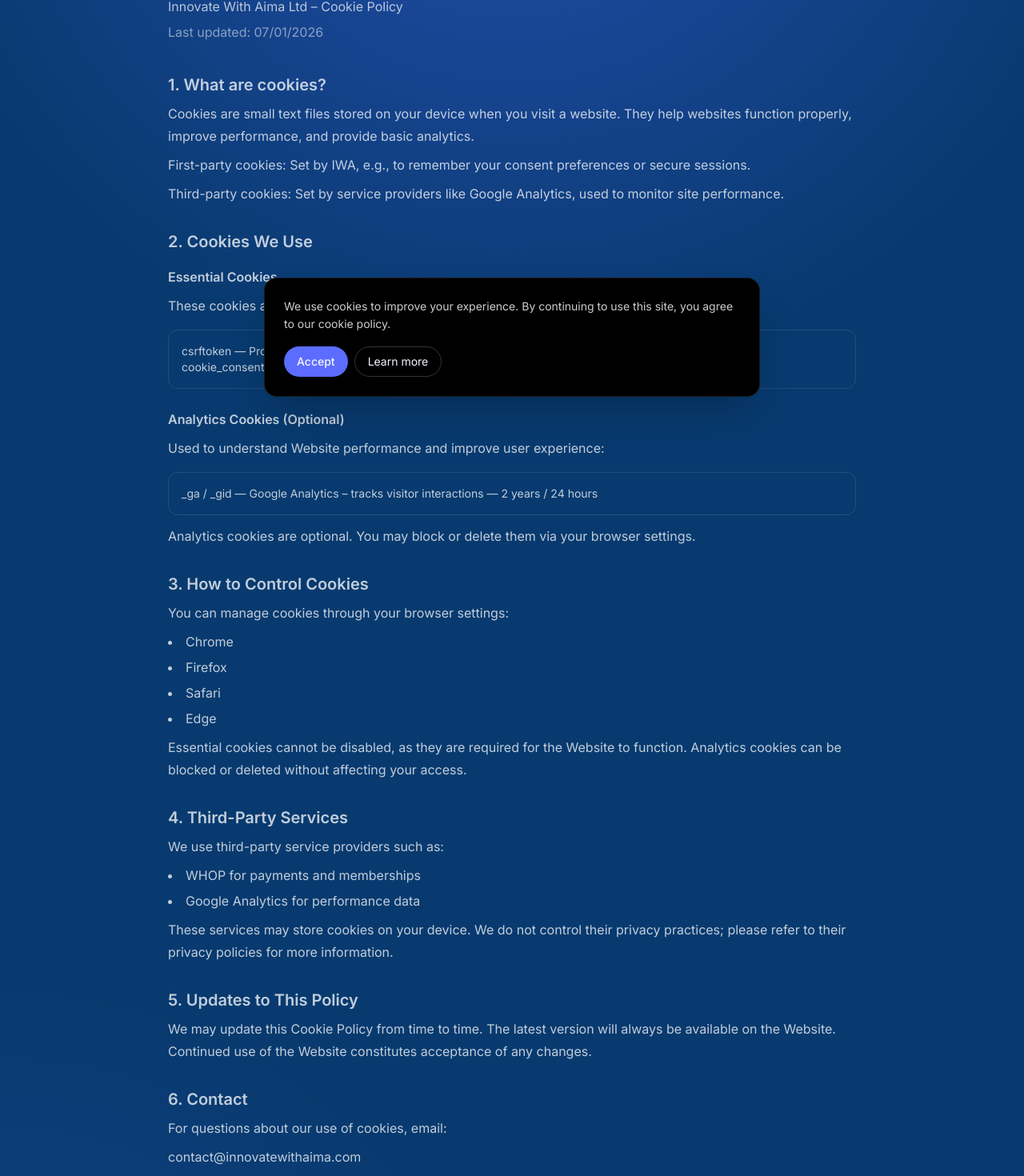
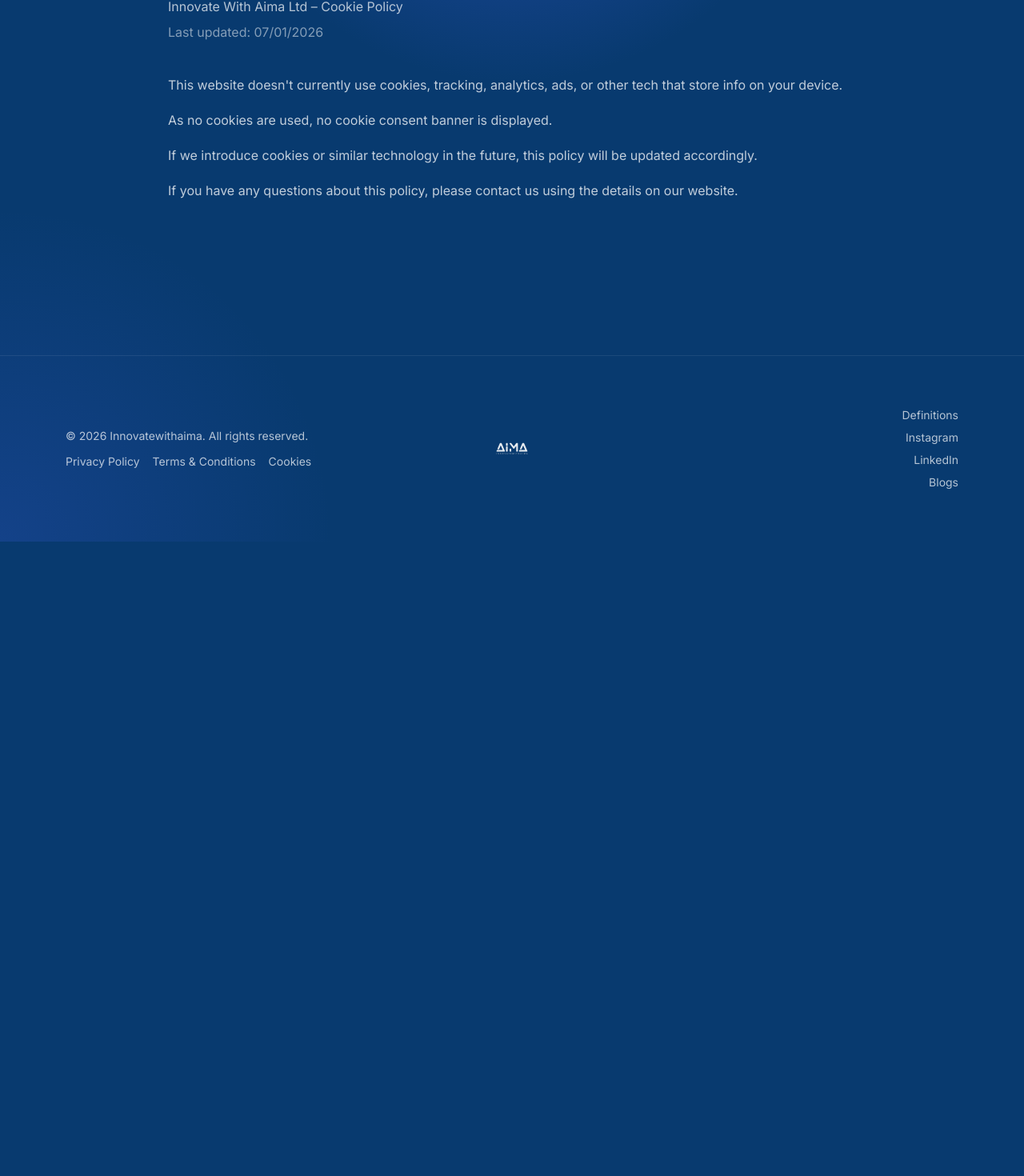
Before and after one commit to 1nn4a/iwa, a React (Vite) app: page /cookies in a window 1280 px wide. Shown: the part 292-1762 px from the top of the page at 80% size. After the commit the page ends 969 px from the top, so only its background shows below. Built offline with nearby package versions, Linux system fonts and the light colour scheme.

Commit message:
cookies stripped

```diff
--- a/src/App.tsx
+++ b/src/App.tsx
@@ -10,7 +10,6 @@ import PrivacyPage from './pages/PrivacyPage'
 import CookiesPage from './pages/CookiesPage'
 import BlogsPage from './pages/BlogsPage'
 import BlogPage from './pages/BlogPage'
-import CookieBanner from './components/CookieBanner'
 import ScrollToTop from './components/ScrollToTop'
 import ScrollToTopButton from './components/ScrollToTopButton'
 import NotFound from './pages/NotFound'
@@ -54,8 +53,7 @@ export default function App() {
               </Routes>
             </main>
           </div>
-        <Footer />
-          <CookieBanner />
+  <Footer />
           <ScrollToTopButton />
           <BlogSearchOverlay
             isOpen={blogSearchOpen}
--- a/src/components/CookieBanner.tsx
+++ /dev/null
@@ -1,60 +0,0 @@
-import { useEffect, useState } from "react"
-
-export default function CookieBanner(){
-
-const [show,setShow]=useState(false)
-
-useEffect(()=>{
-const accepted = localStorage.getItem("cookie-consent")
-if(!accepted) setShow(true)
-},[])
-
-function accept(){
-localStorage.setItem("cookie-consent","yes")
-setShow(false)
-}
-
-if(!show) return null
-
-return (
-<div className="fixed bottom-3 left-3 right-3 md:left-1/2 md:right-auto md:-translate-x-1/2 z-50">
-
-<div className="
-bg-black
-border border-white/10
-rounded-2xl
-p-4
-md:p-6
-backdrop-blur-xl
-shadow-2xl
-max-w-[620px]
-mx-auto
-">
-
-<p className="text-sm text-white/80 leading-relaxed">
-We use cookies to improve your experience. By continuing to use this site,
-you agree to our cookie policy.
-</p>
-
-<div className="flex flex-col sm:flex-row gap-2 mt-4">
-
-<button
-onClick={accept}
-className="w-full sm:w-auto bg-[#5c6cff] px-4 py-2 rounded-full text-sm font-medium"
->
-Accept
-</button>
-
-<a
-href="/cookies"
-className="w-full sm:w-auto text-center border border-white/20 px-4 py-2 rounded-full text-sm"
->
-Learn more
-</a>
-
-</div>
-
-</div>
-</div>
-)
-}
--- a/src/pages/ApplyPage.tsx
+++ b/src/pages/ApplyPage.tsx
@@ -1,70 +1,6 @@
-import { useState } from "react"
-import ReCAPTCHA from "react-google-recaptcha"
 import { Helmet } from "react-helmet-async"
 
 export default function ApplyPage(){
-
-const initialState = {
-firstName:"",
-workEmail:"",
-workPhone:"",
-message:"",
-accurateInformation:false
-}
-
-const [form,setForm] = useState(initialState)
-const [status,setStatus] = useState<"idle"|"sending"|"success"|"error">("idle")
-const [captcha,setCaptcha] = useState<string | null>(null)
-
-function update(e: React.ChangeEvent<HTMLInputElement | HTMLTextAreaElement>){
-const {name,value,type} = e.target
-
-if(type==="checkbox"){
-const checked = (e.target as HTMLInputElement).checked
-setForm(prev=>({...prev,[name]:checked}))
-}else{
-setForm(prev=>({...prev,[name]:value}))
-}
-}
-
-async function handleSubmit(e: React.FormEvent){
-e.preventDefault()
-
-if(!captcha){
-setStatus("error")
-return
-}
-
-setStatus("sending")
-
-try{
-
-const res = await fetch("/api/apply",{
-method:"POST",
-headers:{
-"Content-Type":"application/json"
-},
-body:JSON.stringify({
-...form,
-captcha
-})
-})
-
-if(!res.ok){
-const text = await res.text()
-console.error(text)
-throw new Error(text)
-}
-
-setStatus("success")
-setForm(initialState)
-setCaptcha(null)
-
-}catch(err){
-console.error(err)
-setStatus("error")
-}
-}
 
 return(
 <>
@@ -95,7 +31,7 @@ and depends on suitability, experience, and current network demand.
 </p>
 
 <p className="mt-6 text-white/60">
-To begin, please fill the application form:
+We aim to get back to you within 2 days.
 </p>
 
 <div className="mt-10 text-sm text-white/70 space-y-1">
@@ -110,84 +46,39 @@ To begin, please fill the application form:
 
 </div>
 
-{/* RIGHT FORM */}
+{/* RIGHT: CONTACT */}
 
-<form onSubmit={handleSubmit} className="space-y-4">
+<div className="space-y-6">
 
-<input
-name="firstName"
-placeholder="First Name"
-value={form.firstName}
-onChange={update}
-required
-className="w-full bg-black border border-white/10 rounded-xl px-4 py-3"
-/>
+<div>
+<p className="text-xs uppercase tracking-[0.3em] text-white/55 mb-2">
+To apply
+</p>
 
-<input
-name="workEmail"
-type="email"
-placeholder="Work Email"
-value={form.workEmail}
-onChange={update}
-required
-className="w-full bg-black border border-white/10 rounded-xl px-4 py-3"
-/>
-
-<input
-name="workPhone"
-placeholder="Work Phone"
-value={form.workPhone}
-onChange={update}
-className="w-full bg-black border border-white/10 rounded-xl px-4 py-3"
-/>
-
-<textarea
-name="message"
-placeholder="Message"
-value={form.message}
-onChange={update}
-rows={5}
-className="w-full bg-black border border-white/10 rounded-xl px-4 py-3"
-/>
-
-<label className="flex gap-2 text-sm text-white/70">
-<input
-type="checkbox"
-name="accurateInformation"
-checked={form.accurateInformation}
-onChange={update}
-/>
-I confirm the information provided is accurate
-</label>
-
-<div className="pt-2">
-<ReCAPTCHA
-sitekey="6LfNWlMsAAAAAB2kkDpOPOf3sXYqYqUxMovVxtsq"
-onChange={(val)=>setCaptcha(val)}
-theme="dark"
-/>
+<a href="mailto:apply@innovatewithaima.com"
+className="text-2xl font-medium text-[#8da2ff] hover:underline break-all"
+>
+apply@innovatewithaima.com
+</a>
 </div>
 
-<button
-disabled={status==="sending"}
-className="w-full bg-[#5c6cff] py-3 rounded-full disabled:opacity-50"
+<div>
+<p className="text-xs uppercase tracking-[0.3em] text-white/55 mb-2">
+For enquiries
+</p>
+
+<a href="mailto:business@innovatewithaima.com"
+className="text-2xl font-medium text-[#8da2ff] hover:underline break-all"
 >
-{status==="sending" ? "Submitting..." : "Submit Application"}
-</button>
+business@innovatewithaima.com
+</a>
+</div>
 
-{status==="success" && (
-<p className="text-green-400 text-sm">
-Application submitted successfully
+<p className="text-sm text-white/60 leading-7">
+We aim to respond to all messages within 2 days.
 </p>
-)}
 
-{status==="error" && (
-<p className="text-red-400 text-sm">
-Submission failed. Please complete captcha and try again.
-</p>
-)}
-
-</form>
+</div>
 
 </div>
 
--- a/src/pages/CookiesPage.tsx
+++ b/src/pages/CookiesPage.tsx
@@ -5,7 +5,7 @@ return(
 <>
 <Helmet>
 <title>Cookies Policy | Innovate With Aima</title>
-<meta name="description" content="Learn how Innovate With Aima uses cookies, analytics tools and essential website technologies to improve performance and user experience."/>
+<meta name="description" content="Innovate With Aima does not use cookies, tracking, analytics or ads on this website."/>
 </Helmet>
 
 <main className="mx-auto max-w-[900px] px-5 pt-32 pb-24">
@@ -23,110 +23,21 @@ Last updated: 07/01/2026
 <div className="space-y-8 text-white/75 leading-7">
 
 <section>
-<h2 className="text-xl font-semibold mb-2">1. What are cookies?</h2>
-
 <p>
-Cookies are small text files stored on your device when you visit a website. They help websites function properly, improve performance, and provide basic analytics.
+This website doesn't currently use cookies, tracking, analytics, ads, or other tech that store info on your device.
 </p>
 
-<p className="mt-2">
-First-party cookies: Set by IWA, e.g., to remember your consent preferences or secure sessions.
+<p className="mt-4">
+As no cookies are used, no cookie consent banner is displayed.
 </p>
 
-<p className="mt-2">
-Third-party cookies: Set by service providers like Google Analytics, used to monitor site performance.
+<p className="mt-4">
+If we introduce cookies or similar technology in the future, this policy will be updated accordingly.
 </p>
 
-</section>
-
-<section>
-<h2 className="text-xl font-semibold mb-2">2. Cookies We Use</h2>
-
-<h3 className="font-semibold mt-4">Essential Cookies</h3>
-
-<p className="mt-2">
-These cookies are required for the Website to function:
+<p className="mt-4">
+If you have any questions about this policy, please contact us using the details on our website.
 </p>
-
-<div className="mt-4 border border-white/10 rounded-xl p-4 text-sm">
-<p>csrftoken — Protects against malicious activity and ensures secure form submissions — 29 days</p>
-<p>cookie_consent — Stores visitor’s consent preference — 1 year</p>
-</div>
-
-<h3 className="font-semibold mt-6">Analytics Cookies (Optional)</h3>
-
-<p className="mt-2">
-Used to understand Website performance and improve user experience:
-</p>
-
-<div className="mt-4 border border-white/10 rounded-xl p-4 text-sm">
-<p>_ga / _gid — Google Analytics – tracks visitor interactions — 2 years / 24 hours</p>
-</div>
-
-<p className="mt-3">
-Analytics cookies are optional. You may block or delete them via your browser settings.
-</p>
-
-</section>
-
-<section>
-<h2 className="text-xl font-semibold mb-2">3. How to Control Cookies</h2>
-
-<p>
-You can manage cookies through your browser settings:
-</p>
-
-<ul className="list-disc list-inside mt-2 space-y-1">
-<li>Chrome</li>
-<li>Firefox</li>
-<li>Safari</li>
-<li>Edge</li>
-</ul>
-
-<p className="mt-2">
-Essential cookies cannot be disabled, as they are required for the Website to function. Analytics cookies can be blocked or deleted without affecting your access.
-</p>
-
-</section>
-
-<section>
-<h2 className="text-xl font-semibold mb-2">4. Third-Party Services</h2>
-
-<p>
-We use third-party service providers such as:
-</p>
-
-<ul className="list-disc list-inside mt-2 space-y-1">
-<li>WHOP for payments and memberships</li>
-<li>Google Analytics for performance data</li>
-</ul>
-
-<p className="mt-2">
-These services may store cookies on your device. We do not control their privacy practices; please refer to their privacy policies for more information.
-</p>
-
-</section>
-
-<section>
-<h2 className="text-xl font-semibold mb-2">5. Updates to This Policy</h2>
-
-<p>
-We may update this Cookie Policy from time to time. The latest version will always be available on the Website. Continued use of the Website constitutes acceptance of any changes.
-</p>
-
-</section>
-
-<section>
-<h2 className="text-xl font-semibold mb-2">6. Contact</h2>
-
-<p>
-For questions about our use of cookies, email:
-</p>
-
-<p className="mt-2">
-contact@innovatewithaima.com
-</p>
-
 </section>
 
 </div>
--- a/src/pages/HomePage.tsx
+++ b/src/pages/HomePage.tsx
@@ -88,23 +88,23 @@ export default function HomePage() {
 
       <main>
         <section className="mx-auto max-w-[1180px] px-4 md:px-8 pt-10 md:pt-14">
-          <motion.div
+      <motion.div
             variants={fadeUp}
             initial="hidden"
             animate="show"
             transition={{ duration: 0.6 }}
-            className="max-w-3xl"
+            className="max-w-3xl mx-auto text-center"
           >
 
-            <h1 className="max-w-3xl text-4xl leading-[0.95] font-semibold tracking-tight md:text-6xl">
+            <h1 className="max-w-3xl mx-auto text-4xl leading-[0.95] font-semibold tracking-tight md:text-6xl">
               A Private Professional Network for Specialist Businesses
             </h1>
-            <p className="mt-4 max-w-2xl text-xs leading-6 text-white/65 md:text-sm">
+            <p className="mt-4 max-w-2xl mx-auto text-xs leading-6 text-white/65 md:text-sm">
               We provide tools and a selective way for businesses to share paid opportunities with independent professionals. Without being a marketplace.
             </p>
           </motion.div>
 
-          <div className="mt-6 flex flex-wrap gap-2">
+          <div className="mt-6 flex flex-wrap gap-2 justify-center">
             <a
               href="https://www.innovatewithaima.com/definitions"
               className="rounded-full bg-black px-3 py-1.5 text-[11px] font-medium text-white shadow-lg shadow-black/30 transition hover:-translate-y-0.5"
```
